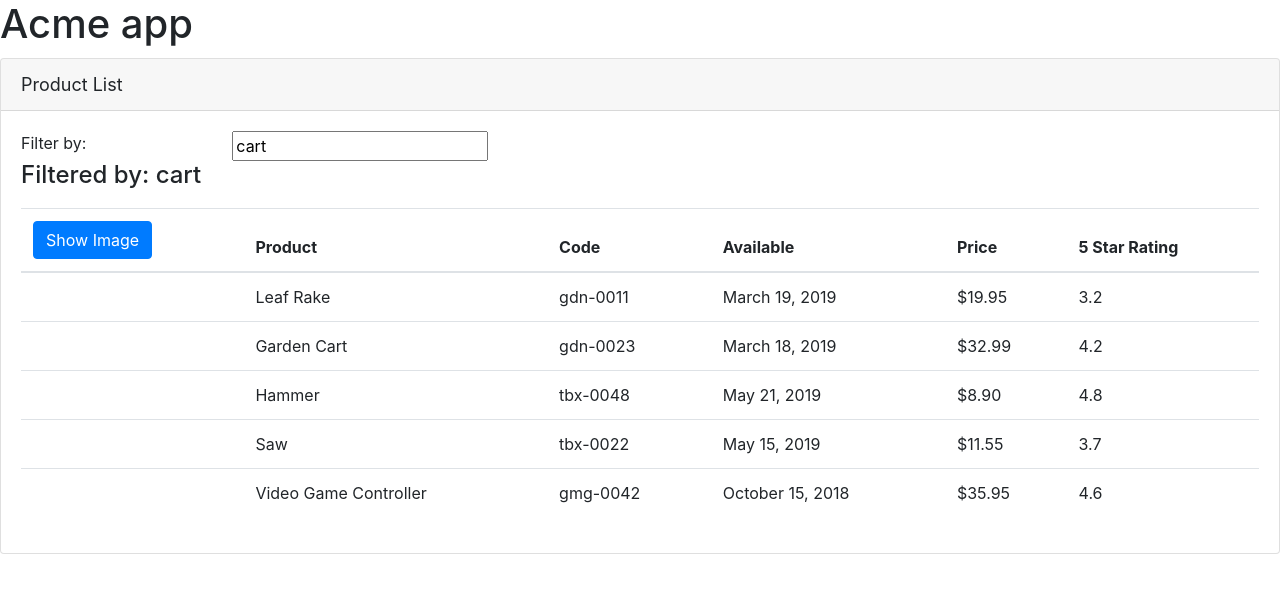
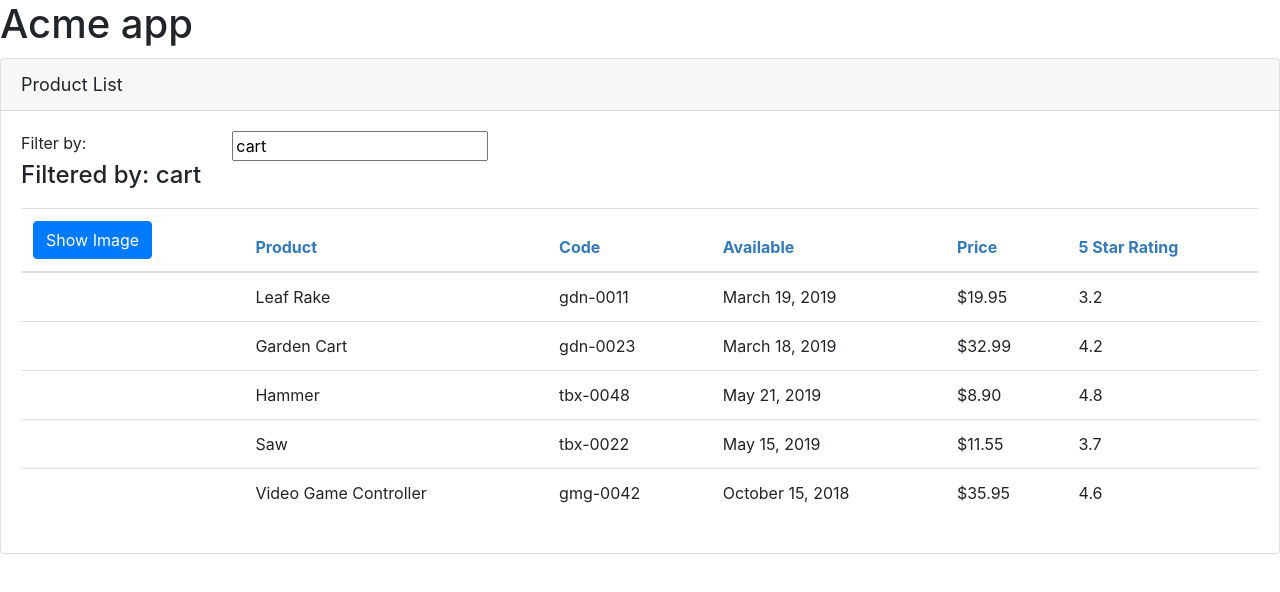
Before and after one commit to CamilaEBF/Agunlar-GettingStarted-CamilaEBF, an Angular app: page / in a window 1280 px wide. Shown: the top 592 px of the page. Built offline with nearby package versions, Linux system fonts and the light colour scheme.

Commit message:
adding styles to components

```diff
--- /dev/null
+++ b/src/app/products/product-list.component.css
@@ -0,0 +1,3 @@
+thead {
+  color: #337AB7;
+}
--- a/src/app/products/product-list.component.ts
+++ b/src/app/products/product-list.component.ts
@@ -1,8 +1,11 @@
+import { listLazyRoutes } from '@angular/compiler/src/aot/lazy_routes';
 import { Component } from '@angular/core';
+import { IProduct } from './product';
 
 @Component({
     selector: 'pm-products',
-    templateUrl: './product-list.component.html'
+    templateUrl: './product-list.component.html',
+    styleUrls: ['./product-list.component.css']
 })
 
 // Adding interpolation
@@ -12,7 +15,7 @@
     imageMargin: number = 2;
     showImage: boolean = false;
     listFilter: string = 'cart';
-    products: any[] = [
+    products: IProduct[] = [
         {
             "productId": 1,
             "productName": "Leaf Rake",
--- /dev/null
+++ b/src/app/products/product.ts
@@ -0,0 +1,10 @@
+export interface IProduct {
+  productId: number;
+  productName: string;
+  productCode: string;
+  releaseDate: string;
+  price: number;
+  description: string;
+  starRating: number;
+  imageUrl: string;
+}
```
